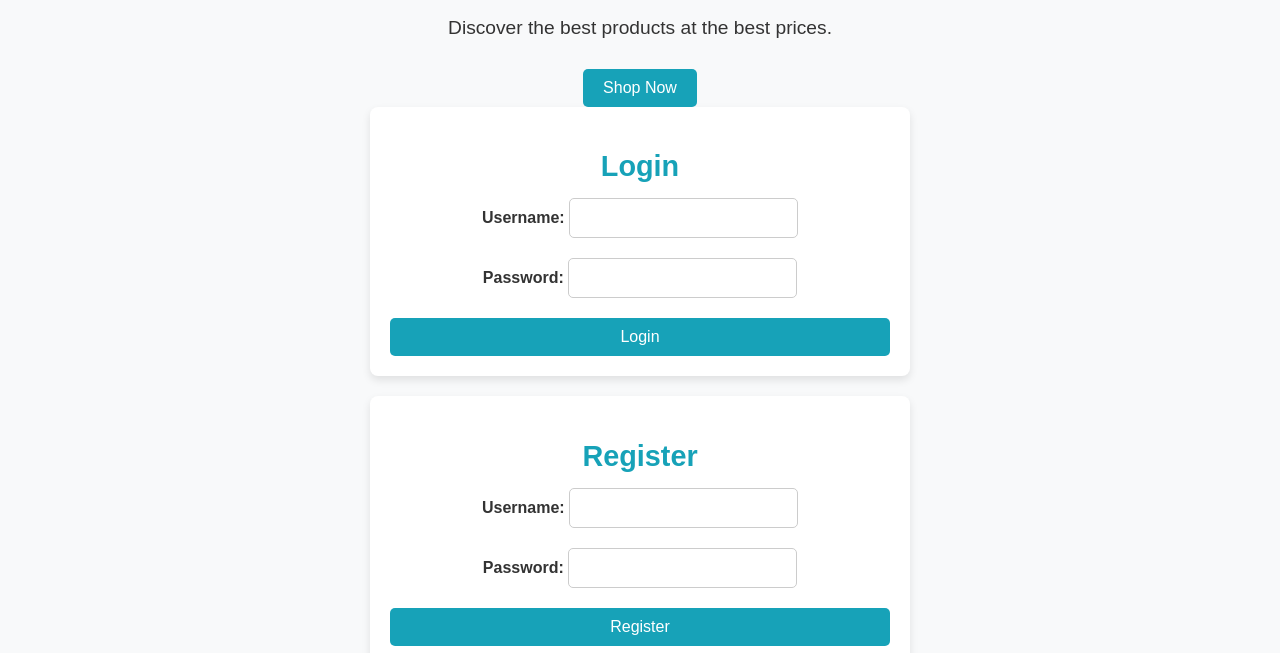
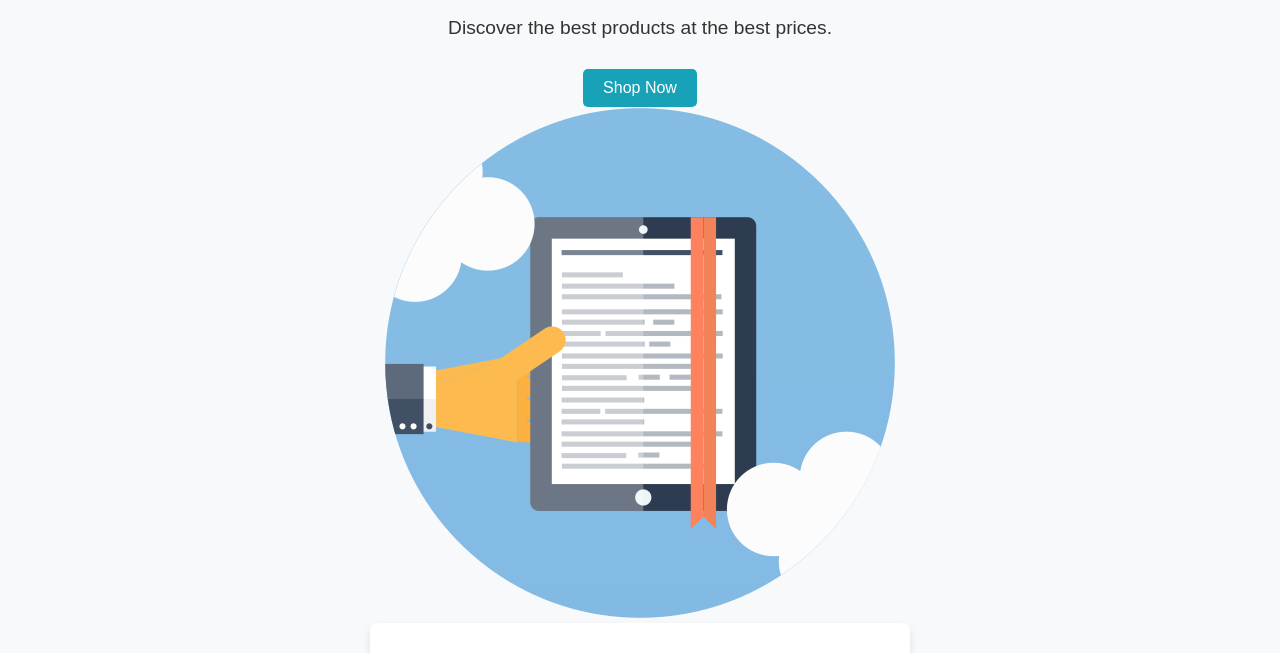
Before and after one commit to ab000001-1/e-commerce-website, a plain HTML site: page index.html in a window 1280 px wide. Shown: the part 147-800 px from the top of the page. Drawn offline with Linux system fonts and the light colour scheme.

Commit message:
edits to the image

```diff
--- a/index.html
+++ b/index.html
@@ -186,6 +186,7 @@
         <p>Discover the best products at the best prices.</p>
         <a href="products.html" class="button">Shop Now</a>
         <div class="promo-image-container">
+        <img src="IMG-2683.PNG" alt="Promotional Image" class="promo-image">
 
         <!-- Authentication Forms -->
         <div class="form-container">
```
